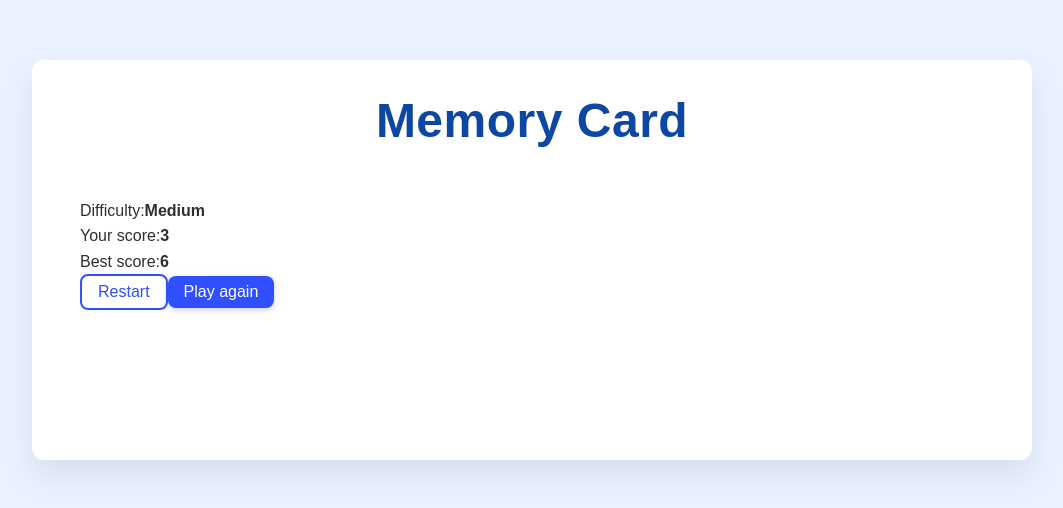
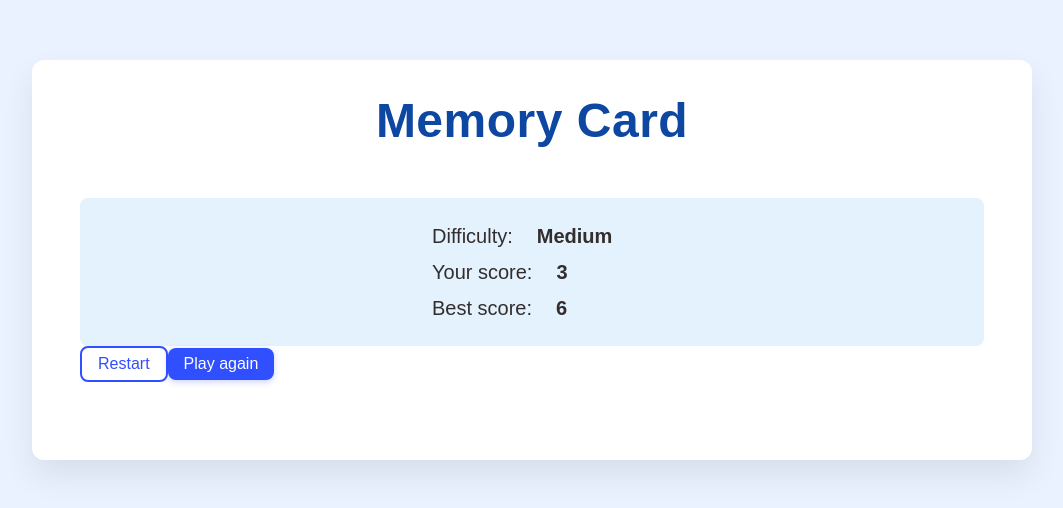
Before and after one commit to catalinbroinas/memory-card, a React (Vite) app: page / in a window 1280 px wide. Shown: the part 140-648 px from the top of the page, without its empty margins (108-1171 px from the left). Built offline with nearby package versions, Linux system fonts and the light colour scheme.

Commit message:
style(GameResult): add component styles

```diff
--- a/src/scss/components/_index.scss
+++ b/src/scss/components/_index.scss
@@ -3,3 +3,4 @@
 @use 'custom/game';
 @use 'custom/start-screen';
 @use 'custom/game-screen';
+@use 'custom/end-screen';
--- /dev/null
+++ b/src/scss/components/custom/_end-screen.scss
@@ -0,0 +1,40 @@
+@use 'sass:map';
+@use '../../base/variables/' as *;
+@use '../../base/mixins' as *;
+
+// =================================
+//   GAME RESULT
+// =================================
+
+.game-result {
+  display: flex;
+  flex-direction: column;
+  align-items: center;
+  gap: $spacing-sm;
+
+  background-color: $accent;
+  padding: 1.5rem 2rem;
+  border-radius: map.get($rounded-map, md);
+
+  &__item {
+    width: 200px;
+    max-width: 100%;
+    display: flex;
+    align-items: center;
+    gap: $spacing-lg;
+
+    @include text-style(
+      $font-size: $fs-lg,
+      $color: $text-primary,
+      $line-height: 1.4
+    );
+  }
+
+  &__label {
+    font-weight: 400;
+  }
+
+  &__value {
+    font-weight: 600;
+  }
+}
```
